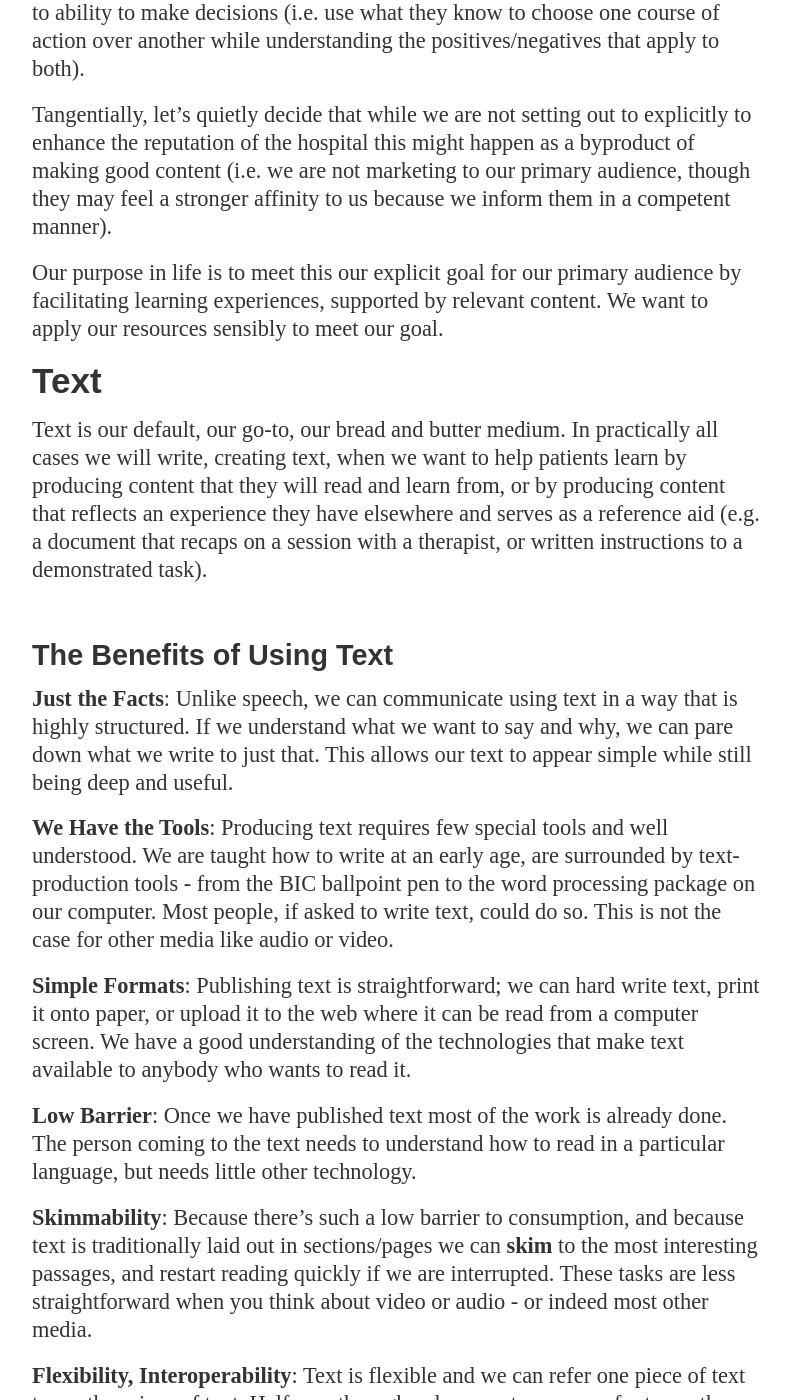
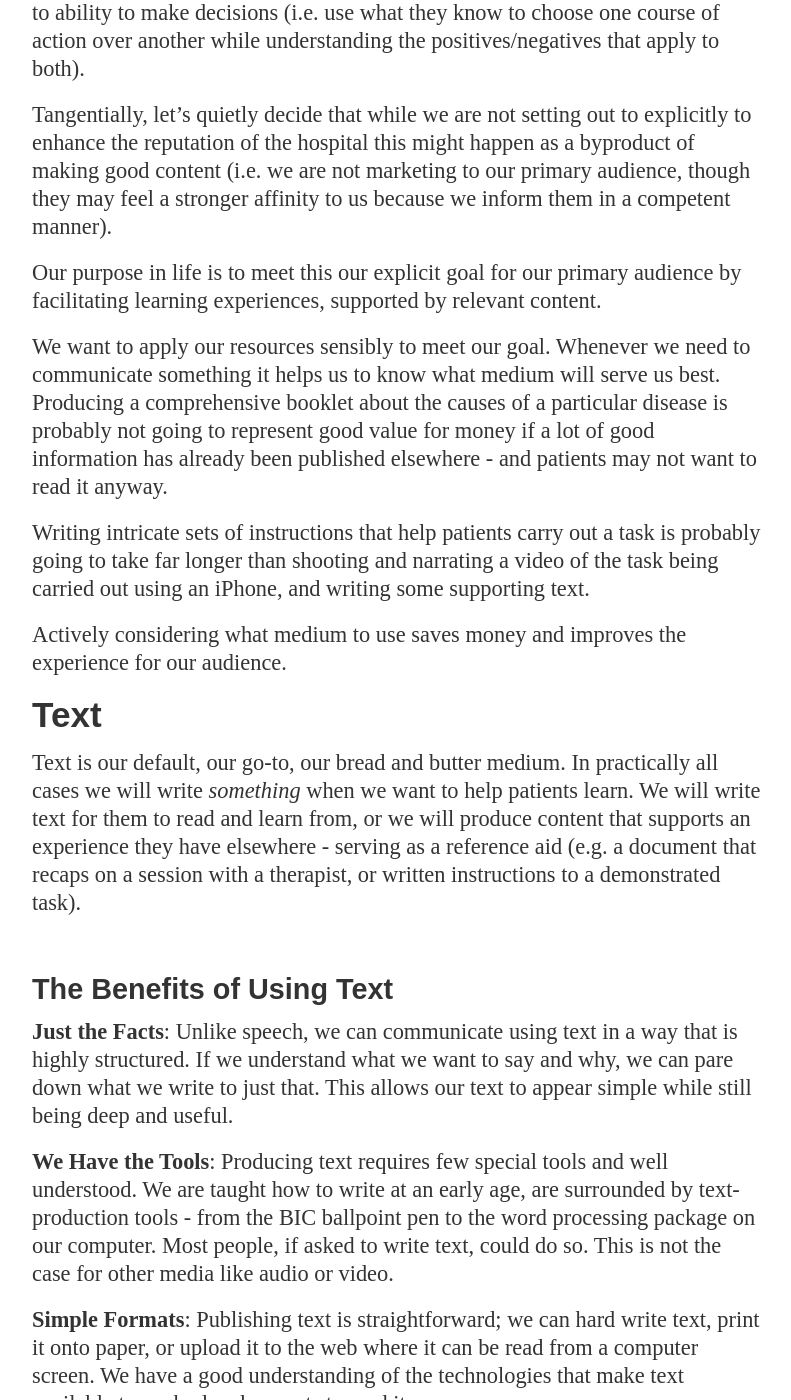
Before and after one commit to mskccpatiented/contentaudit, a Jekyll site: the page built from guidelines/index.md, in a window 1280 px wide and 1400 px high, scrolled down 845 px. Shown: the whole window, without its empty margins (128-919 px from the left). Built offline with Jekyll 4.4.1, drawn with Linux system fonts in a browser that asks for light colours; Markdown is read by kramdown in place of the engine named in the settings; some of the changed text lies outside the part shown.

Commit message:
deploying BMT patient ed

```diff
--- a/guidelines/index.md
+++ b/guidelines/index.md
@@ -17,10 +17,16 @@ Let's also decide that our explicit goal is to improve these patients' ability t
 
 Tangentially, let's quietly decide that while we are not setting out to explicitly to enhance the reputation of the hospital this might happen as a byproduct of making good content (i.e. we are not marketing to our primary audience, though they may feel a stronger affinity to us because we inform them in a competent manner).
 
-Our purpose in life is to meet this our explicit goal for our primary audience by facilitating learning experiences, supported by relevant content. We want to apply our resources sensibly to meet our goal.
+Our purpose in life is to meet this our explicit goal for our primary audience by facilitating learning experiences, supported by relevant content.
+
+We want to apply our resources sensibly to meet our goal. Whenever we need to communicate something it helps us to know what medium will serve us best. Producing a comprehensive booklet about the causes of a particular disease is probably not going to represent good value for money if a lot of good information has already been published elsewhere - and patients may not want to read it anyway.
+
+Writing intricate sets of instructions that help patients carry out a task is probably going to take far longer than shooting and narrating a video of the task being carried out using an iPhone, and writing some supporting text.
+
+Actively considering what medium to use saves money and improves the experience for our audience.
 
 ## Text
-Text is our default, our go-to, our bread and butter medium. In practically all cases we will write, creating text, when we want to help patients learn by producing content that they will read and learn from, or by producing content that reflects an experience they have elsewhere and serves as a reference aid (e.g. a document that recaps on a session with a therapist, or  written instructions to a demonstrated task).
+Text is our default, our go-to, our bread and butter medium. In practically all cases we will write *something* when we want to help patients learn. We will write text for them to read and learn from, or we will produce content that supports an experience they have elsewhere - serving as a reference aid (e.g. a document that recaps on a session with a therapist, or  written instructions to a demonstrated task).
 
 ### The Benefits of Using Text
 **Just the Facts**: Unlike speech, we can communicate using text in a way that is highly structured. If we understand what we want to say and why, we can pare down what we write to just that. This allows our text to appear simple while still being deep and useful.
@@ -44,6 +50,9 @@ Text is our default, our go-to, our bread and butter medium. In practically all
 
 **Ubuiquity/Lack of Novelty**: It is probably worth noting that because written text is seemingly ubiquitous its perceived value might be diminished. Our document that describes the side effects of Drug X might contain incredibly useful information, but if it is one of dozens and dozens of other, similar documents on related subjects it may be perceived as just another document about just another drug. If our goal is to get people to understand Drug X and its side effects then packaging that information in a way that appears to be special and novel may help us achieve our goal in more cases.
 
+<div class="dmz">This is the end of my current draft - Paul May. 1/8/13.</div>
+
+<div class="outstanding invisible">
 ## Audio
 Recorded audio is the closest thing we have to speech.
 
@@ -87,3 +96,7 @@ Supporting practice
 List of resources that describe the value of audio (this american life how the sausage is made, personal connection, audio, video - showing	 ,youtube tutorials, open education, etc. data representation. photography - http://www.theatlantic.com/infocus/2012/12/typhoon-bopha/100421/
 
 </div>
+
+## Decision Matrix
+We can boil some of our guidelines down to a
+</div>
```
Also changed, not shown: 1 other file.
